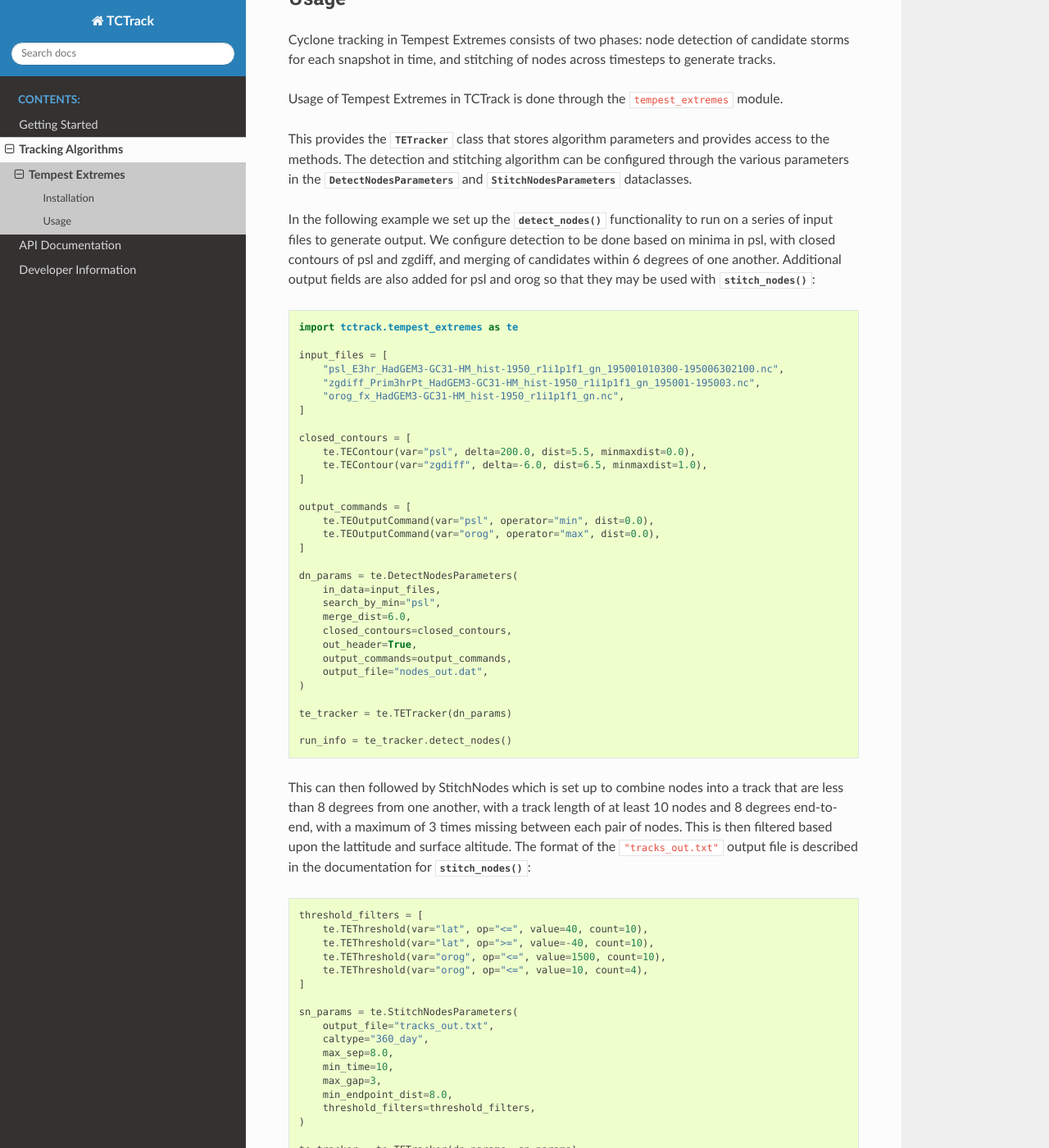
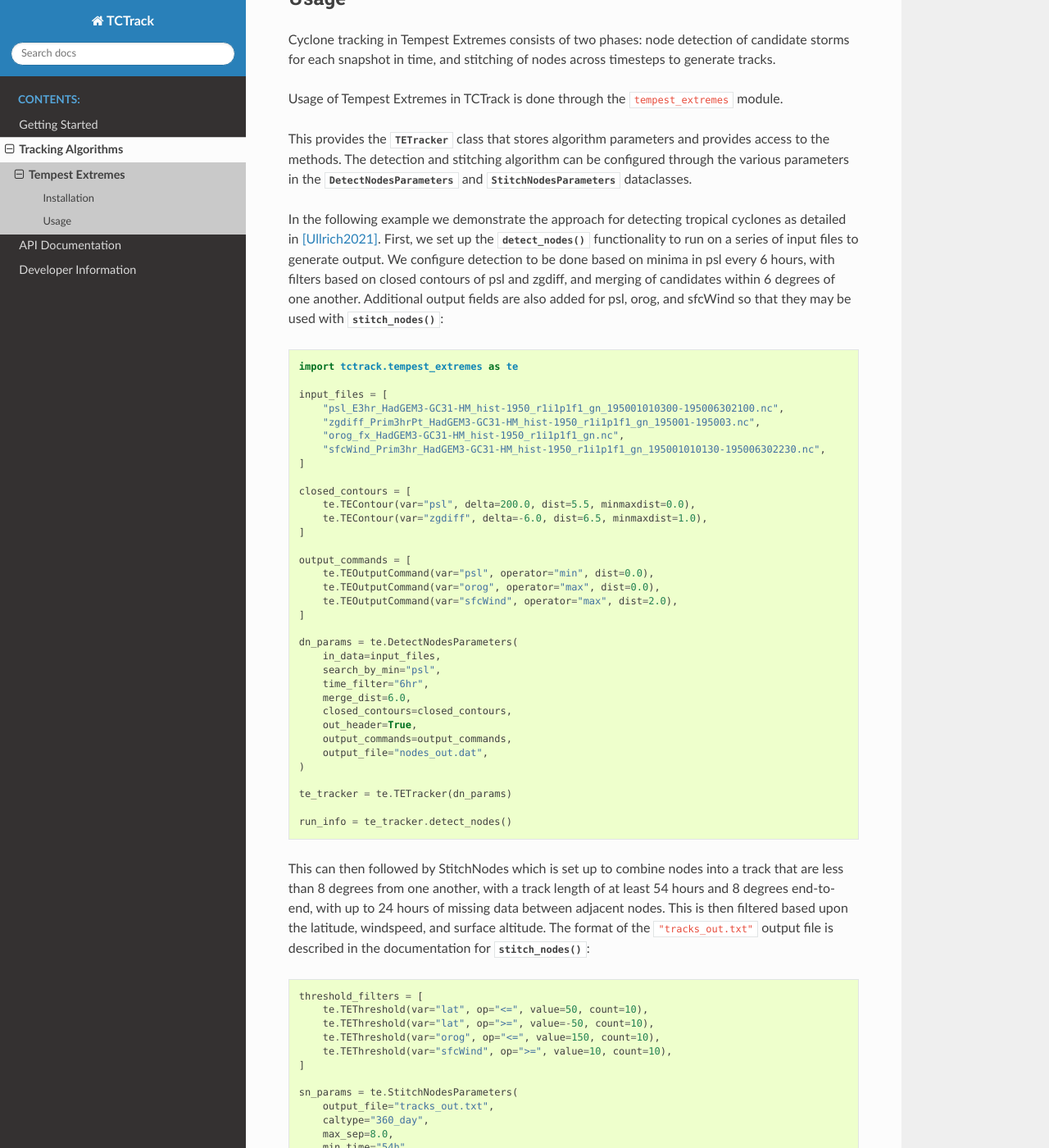
Before and after one commit to Cambridge-ICCS/TCTrack, a Sphinx documentation site: the page built from docs/tracking-algorithms/tempest_extremes.rst, in a window 1280 px wide and 1400 px high, scrolled down 1200 px. Shown: the whole window at 82% size. Built offline with Sphinx 7.4.7 and the Read the Docs theme 3.1.0, drawn with Linux system fonts in a browser that asks for light colours; some of the changed text lies outside the part shown.

Commit message:
Change TE usage in docs to use Ullrich 2021 method

```diff
--- a/docs/tracking-algorithms/tempest_extremes.rst
+++ b/docs/tracking-algorithms/tempest_extremes.rst
@@ -71,11 +71,13 @@ access to the methods. The detection and stitching algorithm can be configured t
 the various parameters in the :class:`DetectNodesParameters` and
 :class:`StitchNodesParameters` dataclasses.
 
-In the following example we set up the :meth:`~TETracker.detect_nodes` functionality to
-run on a series of input files to generate output. We configure detection to be done
-based on minima in psl, with closed contours of psl and zgdiff, and merging of
-candidates within 6 degrees of one another. Additional output fields are also added for
-psl and orog so that they may be used with :meth:`~TETracker.stitch_nodes`:
+In the following example we demonstrate the approach for detecting tropical cyclones as
+detailed in [Ullrich2021]_. First, we set up the :meth:`~TETracker.detect_nodes`
+functionality to run on a series of input files to generate output. We configure
+detection to be done based on minima in psl every 6 hours, with filters based on closed
+contours of psl and zgdiff, and merging of candidates within 6 degrees of one another.
+Additional output fields are also added for psl, orog, and sfcWind so that they may be
+used with :meth:`~TETracker.stitch_nodes`:
 
 .. code-block:: python
 
@@ -85,6 +87,7 @@ psl and orog so that they may be used with :meth:`~TETracker.stitch_nodes`:
         "psl_E3hr_HadGEM3-GC31-HM_hist-1950_r1i1p1f1_gn_195001010300-195006302100.nc",
         "zgdiff_Prim3hrPt_HadGEM3-GC31-HM_hist-1950_r1i1p1f1_gn_195001-195003.nc",
         "orog_fx_HadGEM3-GC31-HM_hist-1950_r1i1p1f1_gn.nc",
+        "sfcWind_Prim3hr_HadGEM3-GC31-HM_hist-1950_r1i1p1f1_gn_195001010130-195006302230.nc",
     ]
 
     closed_contours = [
@@ -95,11 +98,13 @@ psl and orog so that they may be used with :meth:`~TETracker.stitch_nodes`:
     output_commands = [
         te.TEOutputCommand(var="psl", operator="min", dist=0.0),
         te.TEOutputCommand(var="orog", operator="max", dist=0.0),
+        te.TEOutputCommand(var="sfcWind", operator="max", dist=2.0),
     ]
 
     dn_params = te.DetectNodesParameters(
         in_data=input_files,
         search_by_min="psl",
+        time_filter="6hr",
         merge_dist=6.0,
         closed_contours=closed_contours,
         out_header=True,
@@ -112,27 +117,27 @@ psl and orog so that they may be used with :meth:`~TETracker.stitch_nodes`:
     run_info = te_tracker.detect_nodes()
 
 This can then followed by StitchNodes which is set up to combine nodes into a track that
-are less than 8 degrees from one another, with a track length of at least 10 nodes and 8
-degrees end-to-end, with a maximum of 3 times missing between each pair of nodes. This
-is then filtered based upon the lattitude and surface altitude. The format of the
-``"tracks_out.txt"`` output file is described in the documentation for
+are less than 8 degrees from one another, with a track length of at least 54 hours and 8
+degrees end-to-end, with up to 24 hours of missing data between adjacent nodes. This is
+then filtered based upon the latitude, windspeed, and surface altitude. The format of
+the ``"tracks_out.txt"`` output file is described in the documentation for
 :meth:`~TETracker.stitch_nodes`:
 
 .. code-block:: python
 
     threshold_filters = [
-        te.TEThreshold(var="lat", op="<=", value=40, count=10),
-        te.TEThreshold(var="lat", op=">=", value=-40, count=10),
-        te.TEThreshold(var="orog", op="<=", value=1500, count=10),
-        te.TEThreshold(var="orog", op="<=", value=10, count=4),
+        te.TEThreshold(var="lat", op="<=", value=50, count=10),
+        te.TEThreshold(var="lat", op=">=", value=-50, count=10),
+        te.TEThreshold(var="orog", op="<=", value=150, count=10),
+        te.TEThreshold(var="sfcWind", op=">=", value=10, count=10),
     ]
 
     sn_params = te.StitchNodesParameters(
         output_file="tracks_out.txt",
         caltype="360_day",
         max_sep=8.0,
-        min_time=10,
-        max_gap=3,
+        min_time="54h",
+        max_gap="24h",
         min_endpoint_dist=8.0,
         threshold_filters=threshold_filters,
     )
@@ -178,3 +183,7 @@ If the intermediate files generated by Tempest Extremes are not of interest then
 can be left as ``None`` to avoid saving them.
 They will instead be stored in a temporary directory that lasts for the
 lifetime of the :class:`TETracker` instance.
+
+.. rubric:: References
+
+.. [Ullrich2021] Ullrich, Paul A., et al. “TempestExtremes v2.1: A Community Framework for Feature Detection, Tracking, and Analysis in Large Datasets.” Geoscientific Model Development 14, no. 8 (2021): 5023–48. https://doi.org/10.5194/gmd-14-5023-2021.
```
